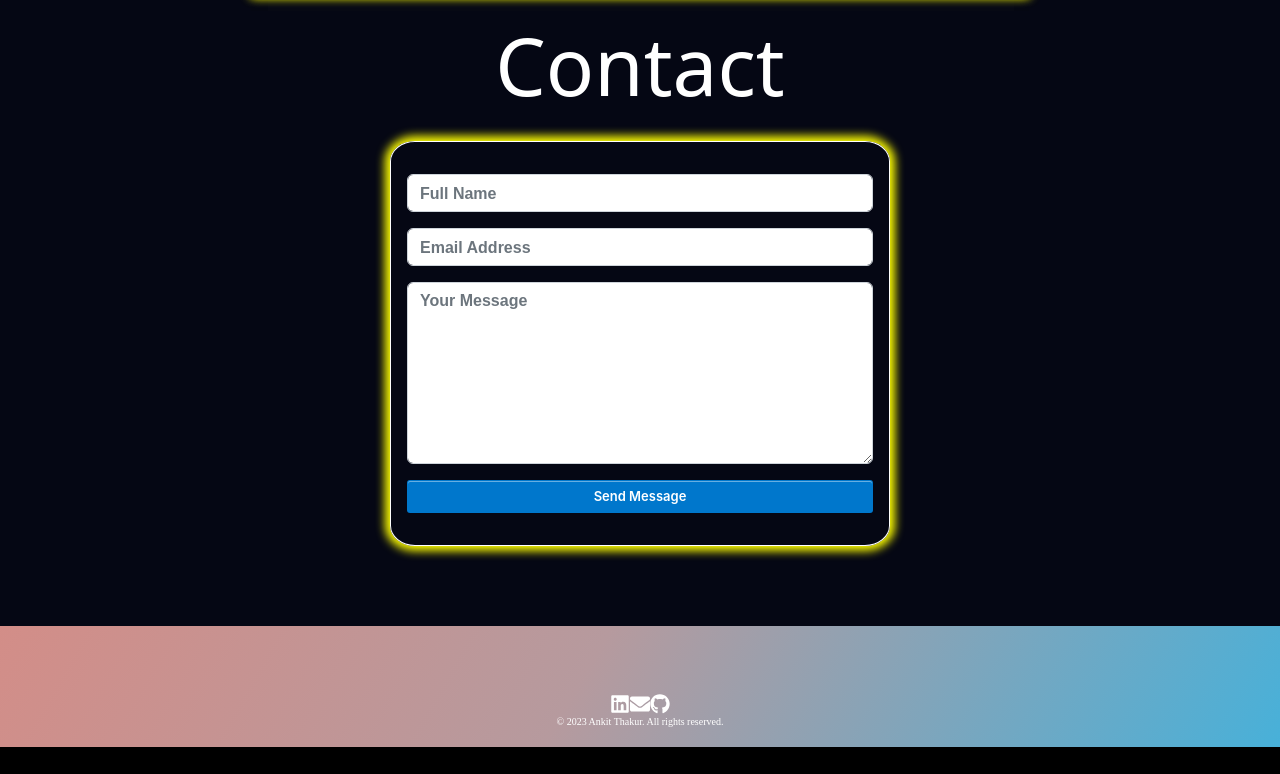
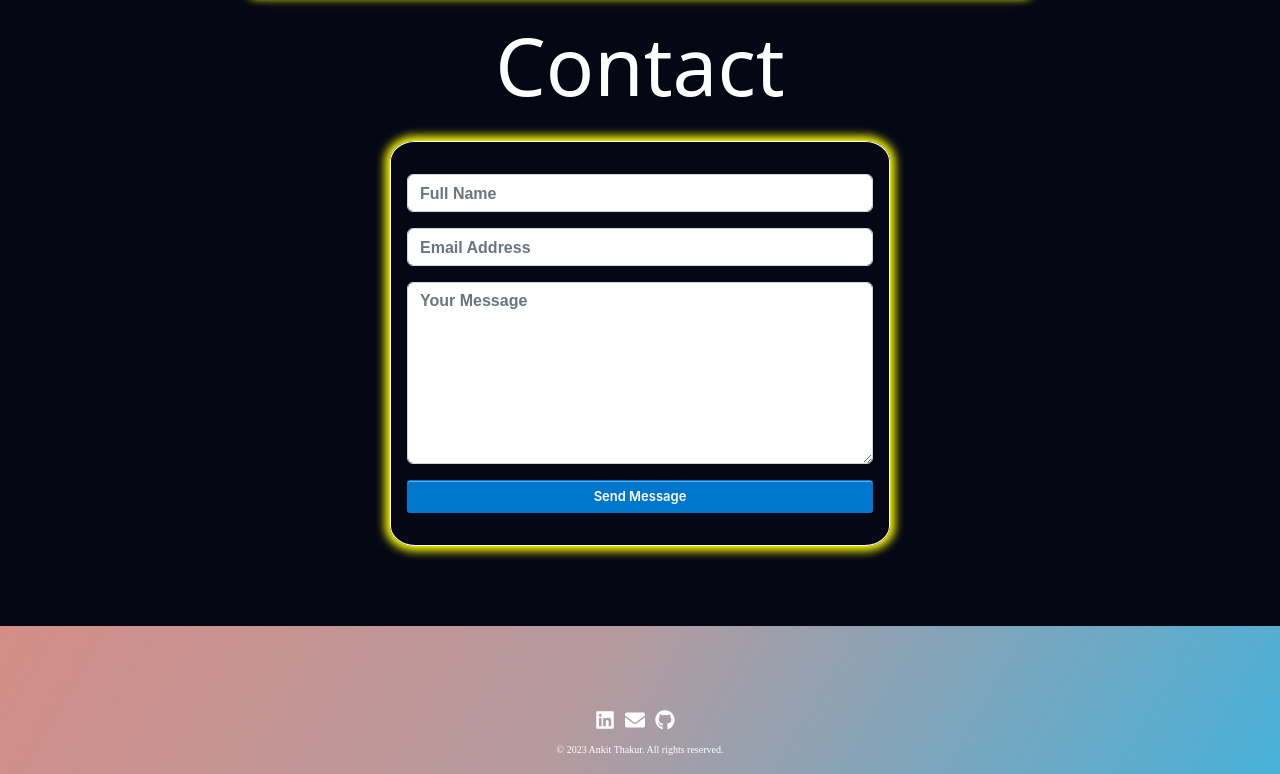
Before and after one commit to Ankitthakur2/Web-Portfolio, a React (Create React App) app: page / in a window 1280 px wide. Shown: the part 3493-4267 px from the top of the page. Before the commit the page ends 4240 px from the top, so only its background shows below. Built offline with nearby package versions, Linux system fonts and the light colour scheme; the HTML template or start-up script is replaced by a standard one; a web font is replaced by a local one.

Commit message:
Update footer.js

```diff
--- a/src/components/footer.js
+++ b/src/components/footer.js
@@ -6,14 +6,14 @@ import { Link } from "react-router-dom";
 const Footer = () => {
   return (
     <div class="footer">
-      <div className="right">
-        <Link to="https://linkedin.com/in/ankit-thakur-nita">
+      <div className="icon-container">
+        <Link to="https://linkedin.com/in/ankit-thakur-nita" className="icon">
           <FaLinkedin size={20} />
         </Link>
-        <a href="mailto:ankit.nita.mca@gmail.com">
+        <a href="mailto:ankit.nita.mca@gmail.com" className="icon">
           <FaEnvelope size={20} />
         </a>
-        <Link to="https://github.com/Ankitthakur2">
+        <Link to="https://github.com/Ankitthakur2" className="icon">
           <FaGithub size={20} />
         </Link>
       </div>
```
